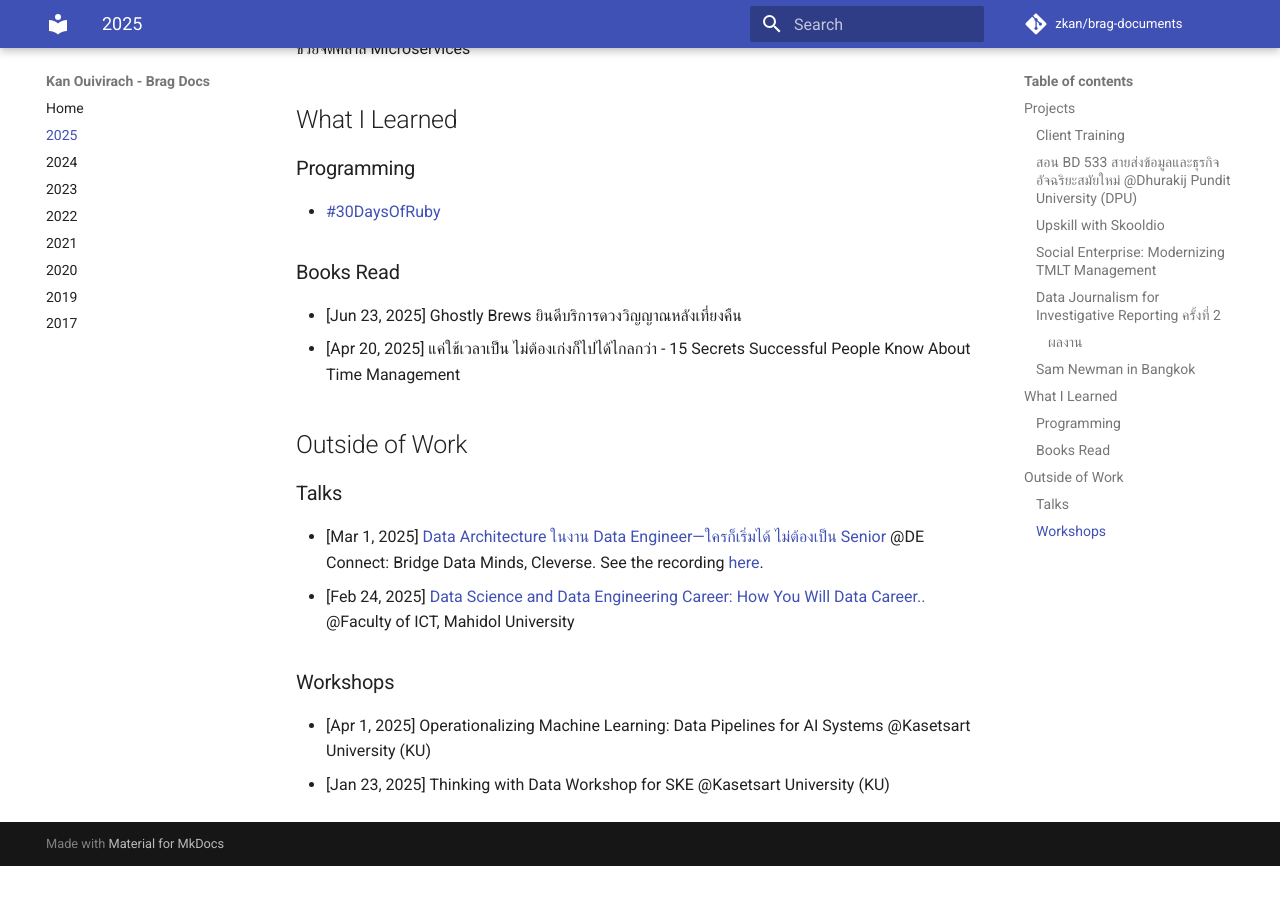
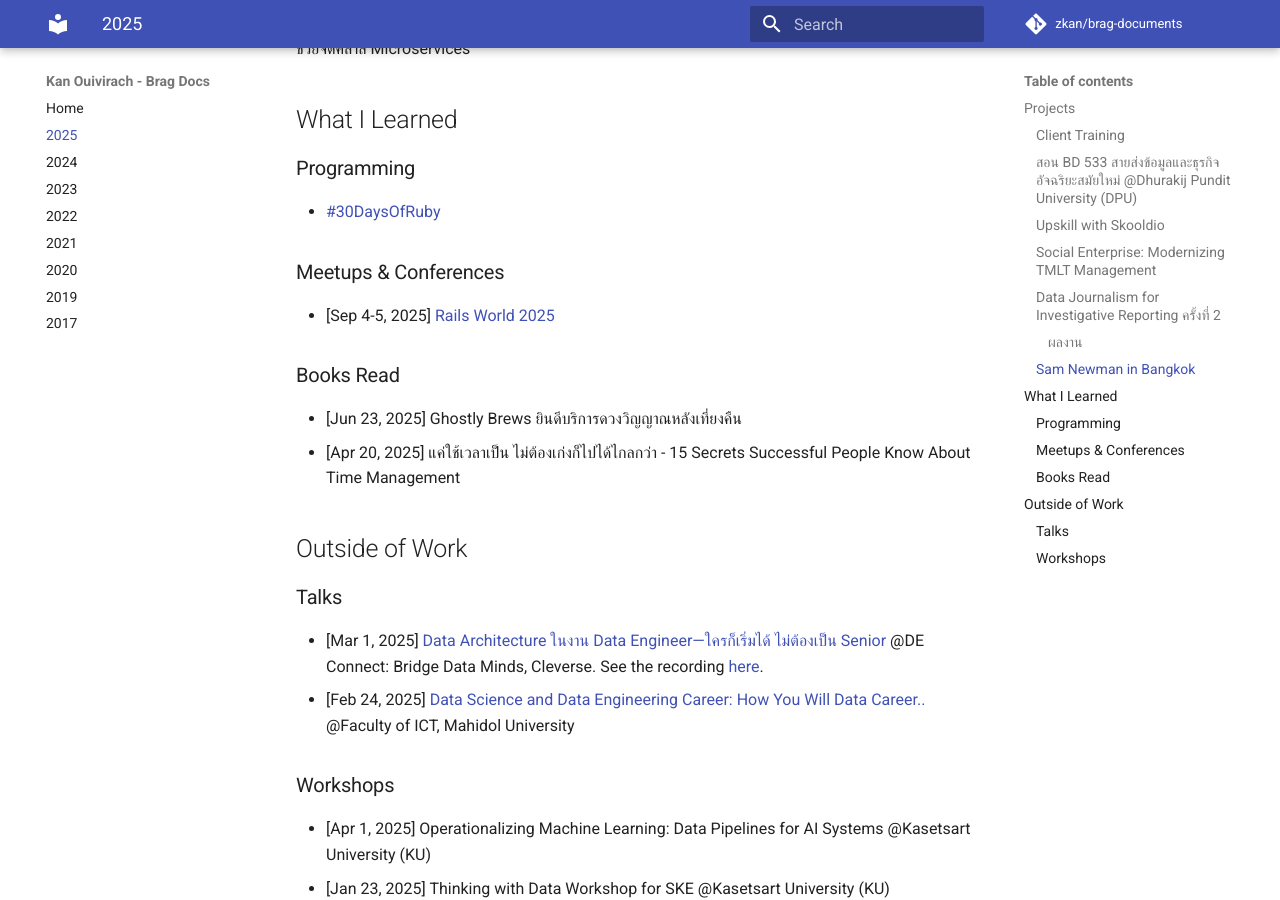
Before and after one commit to zkan/brag-documents, an MkDocs documentation site: the page built from docs/2025.md, in a window 1280 px wide and 900 px high, scrolled down 1614 px. Built offline with MkDocs 1.6.1 and Material for MkDocs 9.7.7, drawn with Linux system fonts in a browser that asks for light colours; comment, search, counter and statistics services are not loaded; before the commit the page ends 2480 px from its top, so only the background shows below that.

Commit message:
Add Rails World 2025

```diff
--- a/docs/2025.md
+++ b/docs/2025.md
@@ -75,6 +75,11 @@
 
 * [#30DaysOfRuby](https://github.com/zkan/30DaysOfRuby){target=_blank}
 
+### Meetups & Conferences
+
+* [Sep 4-5, 2025] [Rails World
+2025](https://rubyonrails.org/world/2025){target=_blank}
+
 ### Books Read
 
 * [Jun 23, 2025] Ghostly Brews ยินดีบริการดวงวิญญาณหลังเที่ยงคืน
```
